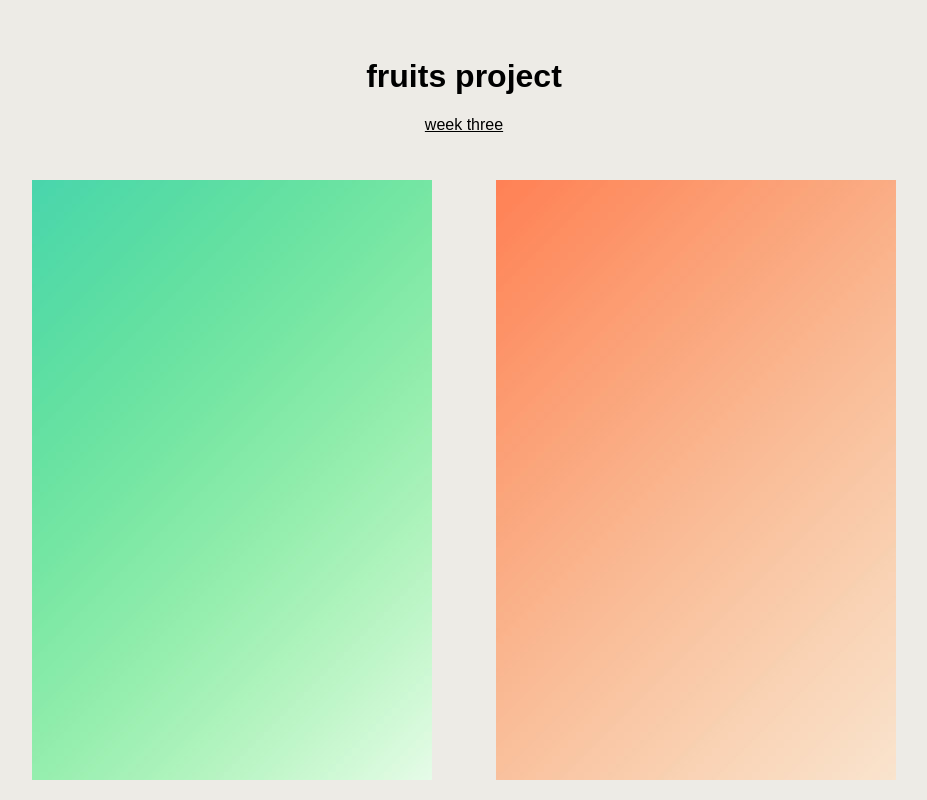
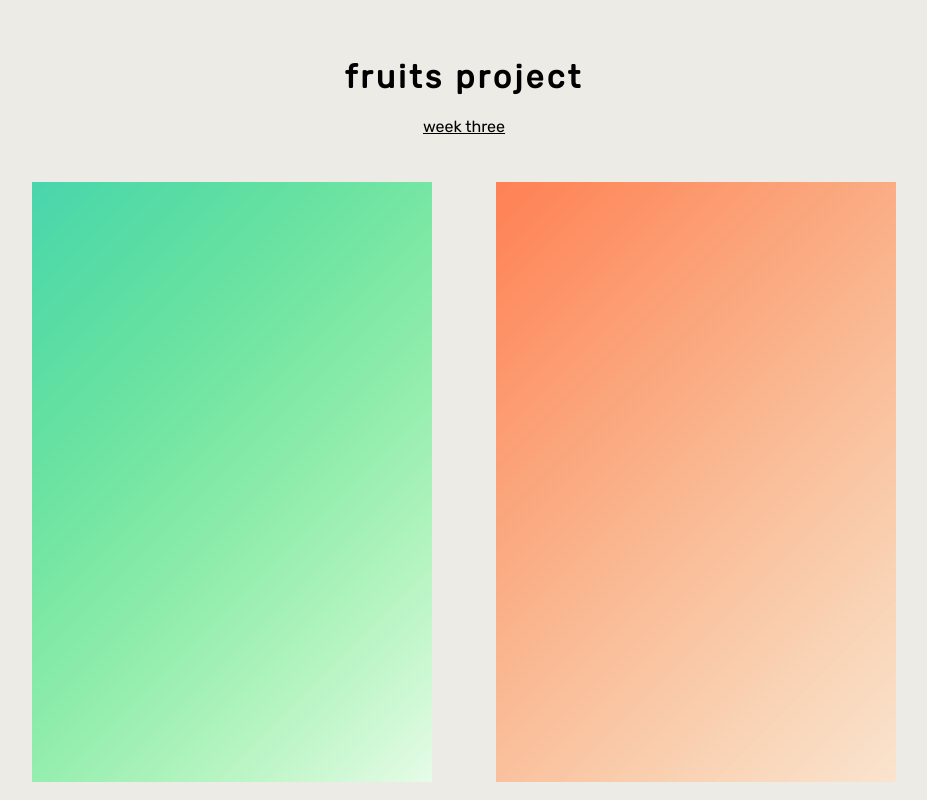
Before and after one commit to ashleykimball/ashleykimball.github.io, a plain HTML site: page unit_4/index.html in a window 1280 px wide. Shown: the top 800 px of the page, without its empty margins (176-1103 px from the left). Drawn offline with Linux system fonts and the light colour scheme.

Commit message:
week 4
type styling

```diff
--- a/unit_4/css/main.css
+++ b/unit_4/css/main.css
@@ -1,17 +1,21 @@
+@import url(https://fonts.googleapis.com/css?family=Rubik:400,300);
+
 body {
 	background-color: #edebe6;
-	font-family: sans-serif;
 	text-align: center;
 	padding: 50px;
 }
 
 h1, h3 {
 	color: black;
+	font-family: 'Rubik', sans-serif;
+	letter-spacing: .1em;
 }
 
 p {
 	color: black;
 	text-decoration: underline;
+	font-family: 'Rubik', sans-serif;
 
 }
 
```
